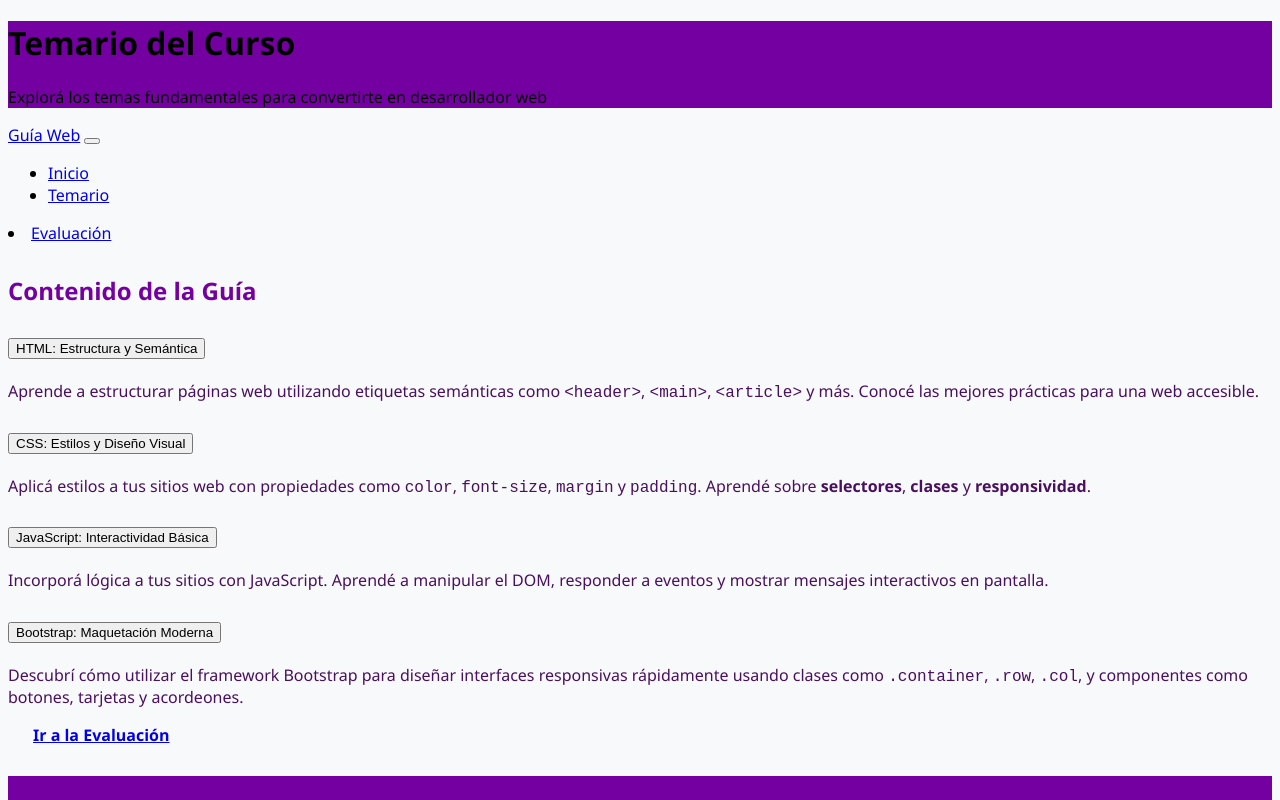
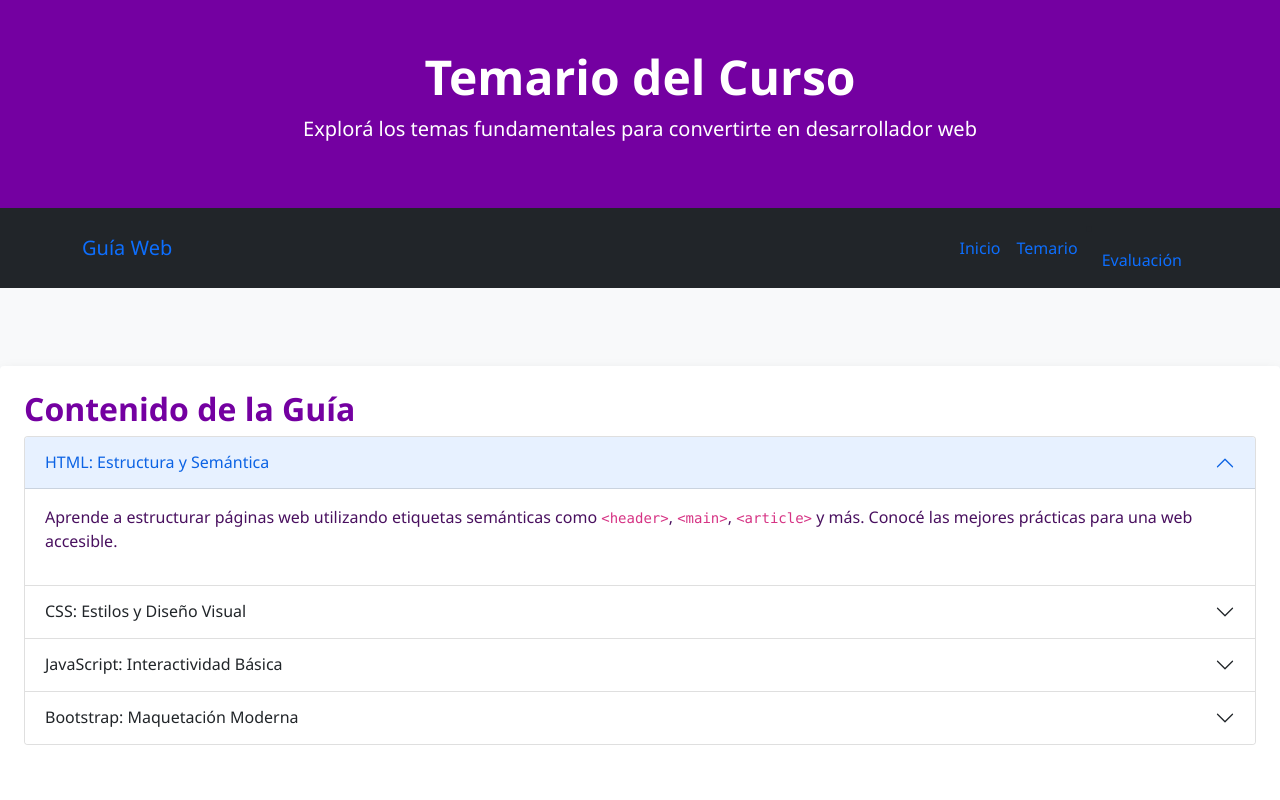
Before and after one commit to landerklang/landerklang-primer-parcial-short-lautaro, a plain HTML site: page temario.html in a window 1280 px wide. Shown: the top 800 px of the page. Drawn offline with nearby package versions, Linux system fonts and the light colour scheme.

Commit message:
se corriero algunos error sobre la sematica de los archivos html

```diff
--- a/evaluacion.html
+++ b/evaluacion.html
@@ -5,9 +5,9 @@
   <meta name="viewport" content="width=device-width, initial-scale=1.0"/>
   <title>Guía del Estudiante - Evaluación</title>
   <link href="https://cdn.jsdelivr.net/npm/bootstrap@5.1.0/dist/css/bootstrap.min.css" rel="stylesheet" />
-  <link href="assets/css/evaluacion.css" rel="stylesheet" />
+  <link href="assets/css/evaluacion.css" rel="stylesheet"/>
 </head>
-<body>
+<body class="d-flex flex-column min-vh-100">
   <nav class="navbar navbar-expand-lg navbar-dark bg-dark">
     <div class="container">
       <a class="navbar-brand" href="#">Guía Web</a>
@@ -25,6 +25,7 @@
   <nav>
 
   <article class="bg-white shadow rounded p-4">
+    <!--contiene todas las preguntas  --->
   <main class="container my-5">
       <h2>Formulario de Evaluación</h2>
       <forms>
@@ -46,18 +47,19 @@
       </forms>
     </article>
   </main>
-
+  <!--contiene la evaluacion del conocimiento -->
   <header class="text-dark text-center py-5">
     <div class="contenedor">
       <h1 class="display-5">Evaluación de conocimientos</h1>
       <p class="lead">Comprobá lo que aprendiste hasta ahora respondiendo estas preguntas.</p>
     </div>
   <header>
-
+  <!---->
   <footer class="bg-light text-center py-3 mt-auto">
+    <div class="container">
     <p class="mb-0">&copy; 2025 Guía del Estudiante - Todos los derechos reservados</p>
   </footer>
 
+<script src="https://cdn.jsdelivr.net/npm/bootstrap@5.3.6/dist/js/bootstrap.bundle.min.js"></script>
 </body>
-<script src="https://cdn.jsdelivr.net/npm/bootstrap@5.3.6/dist/js/bootstrap.bundle.min.js"></script>
 </html>
--- a/temario.html
+++ b/temario.html
@@ -1,20 +1,21 @@
 <!DOCTYPE html>
 <html lang="es">
 <head>
-  <meta charset="UTF-8" />
+  <meta charset="UTF-8"/>
   <meta name="viewport" content="width=device-width, initial-scale=1.0"/>
   <title>Guía del Estudiante - Temario</title>
+  <link href="https://cdn.jsdelivr.net/npm/bootstrap@5.1.0/dist/css/bootstrap.min.css" rel="stylesheet" />
   <link href="assets/css/temario.css" rel="stylesheet" />
 </head>
-<body class="flex-column min-vh-50">
+<body class="d-flex flex-column min-vh-100">
   <header class="text-white text-center py-5">
     <div class="container">
       <h1 class="display-5">Temario del Curso</h1>
       <p class="lead">Explorá los temas fundamentales para convertirte en desarrollador web</p>
     </header>
   </div>
-
-  <navbar class="navbar navbar-expand-lg navbar-dark bg-dark">
+  <!--este archivo contien toda la explicacion sobre el contendio de la guia de forma clara-->
+  <navbar class="navbar navbar-expand-lg bg-dark">
     <div class="container">
       <a class="navbar-brand" href="#">Guía Web</a>
       <button class="navbar-toggler" type="button" data-bs-toggle="collapse" data-bs-target="#navbarNav">
@@ -87,7 +88,7 @@
       </div>
 
       <section class="text-center">
-        <a href="evaluasion.html" class="btn btn-success mt-4">Ir a la Evaluación</a>
+        <a href="evaluacion.html" class="btn btn-success mt-4">Ir a la Evaluación</a>
       </article>
     </section>
   </main>
```
Also changed, not shown: index.html (+6 -6 lines).
